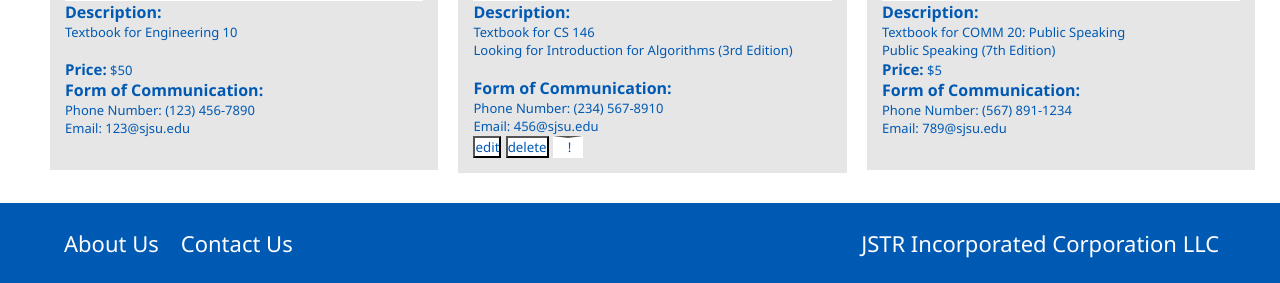
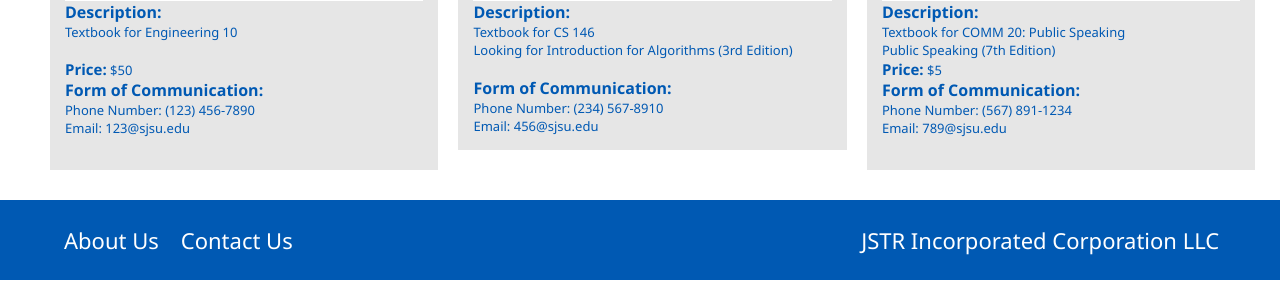
Before and after one commit to jennifury/switch, a Python web app: template templates/selling.html in a window 1280 px wide. Shown: the part 588-871 px from the top of the page. Run offline with Jinja, Linux system fonts and the light colour scheme; the template is opened without the code that fills it, so the values that code supplies are empty.

Commit message:
Update selling.html

```diff
--- a/templates/selling.html
+++ b/templates/selling.html
@@ -72,10 +72,6 @@
 				Phone Number: (234) 567-8910
 				<br>Email: 456@sjsu.edu
 			</p>
-
-				<button class= "button">  edit  </button>
-			<button class= "button">  delete  </button>
-			<button class= "button triangle"> ! </button>
 		</div>
 
 		<div class="column">
```
